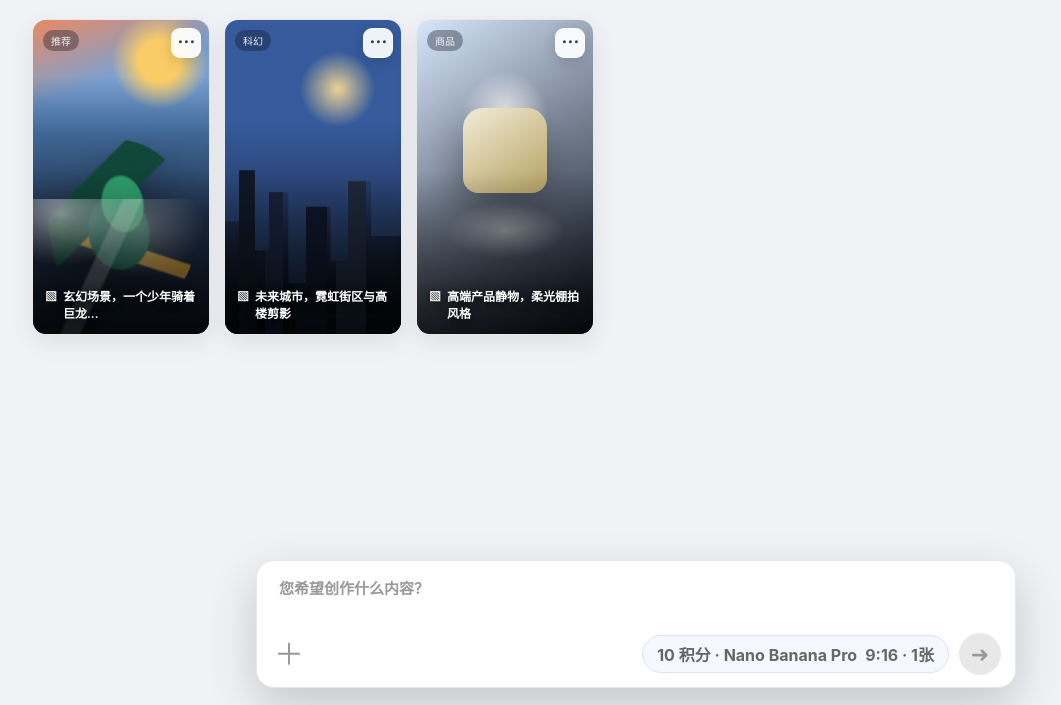
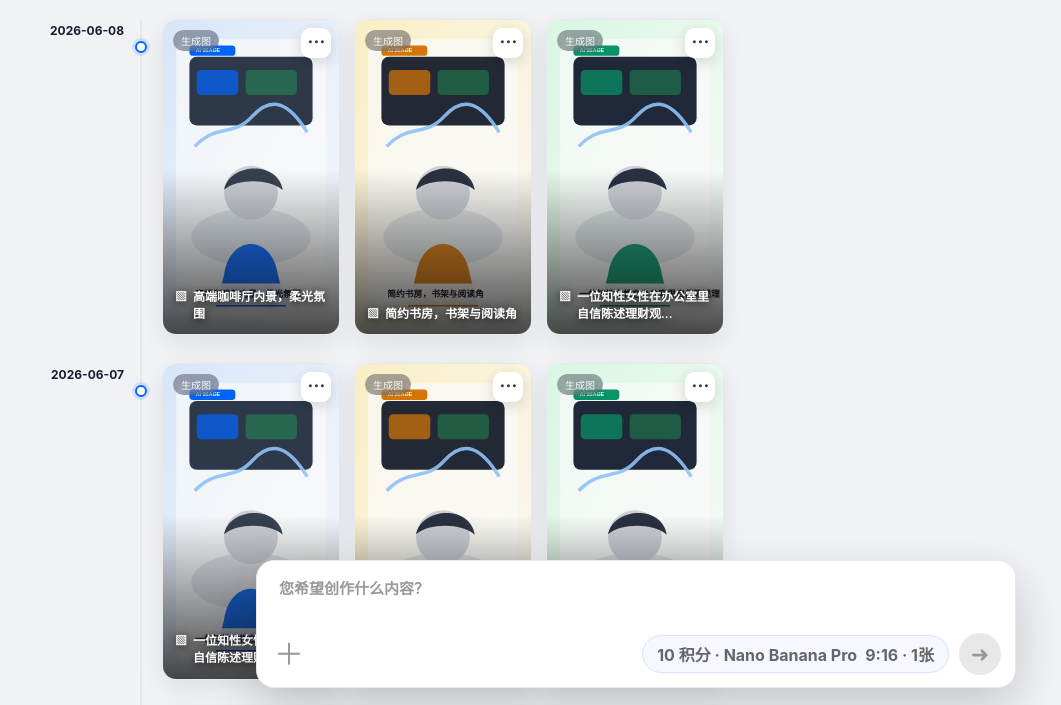
Before and after one commit to wsrongjie/aigc-html, a plain HTML site: page 图片创作.html in a window 1280 px wide. Shown: the part 88-793 px from the top of the page, without its empty margins (4-1065 px from the left). Drawn offline with Linux system fonts and the light colour scheme.

Commit message:
更新：图片创作页左侧增加垂直时间轴，按日期分组展示图片

```diff
--- a/图片创作.html
+++ b/图片创作.html
@@ -30,7 +30,7 @@
         color: var(--text);
         font-family: -apple-system, BlinkMacSystemFont, "Segoe UI", "PingFang SC", "Hiragino Sans GB", "Microsoft YaHei", "Helvetica Neue", sans-serif;
         -webkit-font-smoothing: antialiased;
-        overflow: hidden;
+        overflow-x: hidden; overflow-y: auto;
     }
     button, input, textarea { font: inherit; }
     button { border: none; cursor: pointer; }
@@ -47,6 +47,40 @@
         padding: 22px 36px 168px;
     }
     .scene-board {
+        display: flex; flex-direction: column; gap: 0;
+    }
+    /* 垂直时间轴分组 */
+    .timeline-group {
+        display: flex; gap: 20px; align-items: stretch;
+        padding-bottom: 0; position: relative;
+    }
+    .timeline-axis {
+        width: 110px; flex-shrink: 0; position: relative;
+        display: flex; flex-direction: column; align-items: flex-end;
+        padding-right: 18px; padding-top: 6px;
+    }
+    .tl-label {
+        font-size: 12px; font-weight: 700; color: var(--text);
+        white-space: nowrap; text-align: right; line-height: 1;
+    }
+    .tl-label .tl-today { font-size: 10px; color: var(--primary); font-weight: 600; }
+    .tl-line-col {
+        position: absolute; right: 0; top: 0; bottom: 0; width: 2px;
+        display: flex; flex-direction: column; align-items: center;
+    }
+    .tl-stem {
+        flex: 1; width: 2px; background: var(--line);
+    }
+    .tl-stem.top { flex: 0 0 22px; }
+    .tl-node {
+        width: 12px; height: 12px; border-radius: 50%; flex-shrink: 0;
+        background: #fff; border: 2.5px solid var(--primary);
+        box-shadow: 0 0 0 3px rgba(0,102,255,0.12);
+        z-index: 1;
+    }
+    .timeline-group:last-child .tl-stem.bottom { background: transparent; }
+    .timeline-images {
+        flex: 1; min-width: 0; padding-bottom: 28px;
         display: grid;
         grid-template-columns: repeat(3, 178px);
         gap: 14px;
@@ -395,12 +429,17 @@
         body { overflow: auto; }
         .page-head { padding: 22px 16px 0; }
         .workspace { padding: 18px 16px 180px; }
-        .scene-board { grid-template-columns: repeat(2, 178px); }
+        .timeline-axis { width: 90px; padding-right: 14px; }
+        .timeline-images { grid-template-columns: repeat(2, 178px); }
         .config-panel { right: 0; width: min(430px, 100%); }
     }
     @media (max-width: 640px) {
         .page-head { display: block; }
-        .scene-board { grid-template-columns: repeat(2, minmax(0, 1fr)); width: 100%; }
+        .workspace { padding: 14px 8px 168px; }
+        .timeline-group { gap: 10px; }
+        .timeline-axis { width: 56px; padding-right: 10px; }
+        .tl-label { font-size: 11px; }
+        .timeline-images { grid-template-columns: repeat(2, minmax(0, 1fr)); gap: 8px; }
         .scene-card { width: 100%; border-radius: 12px; }
         .composer-wrap { width: calc(100vw - 24px); bottom: 12px; }
         .composer { border-radius: 16px; }
@@ -545,10 +584,30 @@ var demos = [
     { id: 'product', title: '高端产品静物，柔光棚拍风格', type: '商品', kind: 'demo' }
 ];
 
-function renderScenes() {
-    var visibleDemos = demos.filter(function(item) { return hiddenDemoIds.indexOf(item.id) === -1; });
-    var cards = state.generated.concat(visibleDemos);
-    document.getElementById('sceneBoard').innerHTML = cards.map(function(item) {
+function getToday() {
+    var d = new Date();
+    return d.getFullYear() + '-' + ('0' + (d.getMonth() + 1)).slice(-2) + '-' + ('0' + d.getDate()).slice(-2);
+}
+
+function groupByDate() {
+    var groups = [];
+    var today = getToday();
+    // 将 generated 图片按日期分组
+    var dateMap = {};
+    state.generated.forEach(function(item) {
+        var d = item.date || today;
+        if (!dateMap[d]) { dateMap[d] = []; }
+        dateMap[d].push(item);
+    });
+    // 按日期降序排列
+    var dates = Object.keys(dateMap).sort(function(a, b) { return b.localeCompare(a); });
+    dates.forEach(function(date) {
+        groups.push({ date: date, isToday: date === today, items: dateMap[date] });
+    });
+    return groups;
+}
+
+function renderCard(item) {
     var isGenerated = item.kind === 'generated';
     var visual = isGenerated
         ? '<img class="generated-img" src="' + item.dataUrl + '" alt="' + escapeHtml(item.title) + '">'
@@ -570,7 +629,48 @@ function renderScenes() {
         '<div class="scene-caption"><span>▧</span><span>' + escapeHtml(item.title) + '</span></div>' +
         '<div class="loading-layer"><div class="spinner"></div><div>正在生成图片</div></div>' +
     '</article>';
-    }).join('');
+}
+
+function renderScenes() {
+    var h = '';
+    var groups = groupByDate();
+    // 渲染每个日期分组
+    groups.forEach(function(group, gi) {
+        var dateLabel = group.isToday ? '<span class="tl-today">今天</span> ' + group.date : group.date;
+        h += '<div class="timeline-group">';
+        // 左侧轴线
+        h += '<div class="timeline-axis">';
+        h += '<div class="tl-label">' + dateLabel + '</div>';
+        h += '<div class="tl-line-col">';
+        h += '<div class="tl-stem top"></div>';
+        h += '<div class="tl-node"></div>';
+        h += '<div class="tl-stem bottom"></div>';
+        h += '</div>';
+        h += '</div>';
+        // 右侧图片网格
+        h += '<div class="timeline-images">';
+        h += group.items.map(renderCard).join('');
+        h += '</div>';
+        h += '</div>';
+    });
+    // Demo 示例放在最后
+    var visibleDemos = demos.filter(function(item) { return hiddenDemoIds.indexOf(item.id) === -1; });
+    if (visibleDemos.length > 0) {
+        h += '<div class="timeline-group">';
+        h += '<div class="timeline-axis">';
+        h += '<div class="tl-label" style="color:var(--text-mute);font-weight:600;">示例模板</div>';
+        h += '<div class="tl-line-col">';
+        h += '<div class="tl-stem top"></div>';
+        h += '<div class="tl-node" style="border-color:var(--text-mute);box-shadow:0 0 0 3px rgba(0,0,0,0.06);"></div>';
+        h += '<div class="tl-stem bottom"></div>';
+        h += '</div>';
+        h += '</div>';
+        h += '<div class="timeline-images">';
+        h += visibleDemos.map(renderCard).join('');
+        h += '</div>';
+        h += '</div>';
+    }
+    document.getElementById('sceneBoard').innerHTML = h;
 }
 
 function renderOptions() {
@@ -719,6 +819,7 @@ function confirmGenerate() {
                 prompt: prompt,
                 model: state.model,
                 ratio: state.ratio,
+                date: getToday(),
                 dataUrl: createGeneratedImageData(i, prompt)
             });
         }
@@ -909,6 +1010,37 @@ document.getElementById('deleteModal').addEventListener('click', function(event)
     if (event.target === this) closeDeleteConfirm();
 });
 
+// 预置演示数据：展示多天时间轴效果
+(function initDemoData() {
+    var today = new Date();
+    var yesterday = new Date(today); yesterday.setDate(today.getDate() - 1);
+    var dayBefore = new Date(today); dayBefore.setDate(today.getDate() - 2);
+    function fmt(d) { return d.getFullYear() + '-' + ('0' + (d.getMonth() + 1)).slice(-2) + '-' + ('0' + d.getDate()).slice(-2); }
+    var prompts = [
+        '一位知性女性在办公室里自信陈述理财观点',
+        '未来科技感城市夜景，霓虹光影',
+        '高端咖啡厅内景，柔光氛围',
+        '户外自然风光，阳光透过树叶',
+        '专业演播室场景，主持人对镜播报',
+        '简约书房，书架与阅读角'
+    ];
+    [fmt(dayBefore), fmt(yesterday)].forEach(function(date) {
+        for (var i = 0; i < 3; i++) {
+            var p = prompts[Math.floor(Math.random() * prompts.length)];
+            state.generated.push({
+                id: 'demo-gen-' + date + '-' + i,
+                title: p.slice(0, 18) + (p.length > 18 ? '...' : ''),
+                type: '生成图',
+                kind: 'generated',
+                prompt: p,
+                model: 'Nano Banana Pro',
+                ratio: '9:16',
+                date: date,
+                dataUrl: createGeneratedImageData(i, p)
+            });
+        }
+    });
+})();
 renderScenes();
 renderOptions();
 updateCost();
```
Lines whose indentation alone changed are shown as unchanged.
